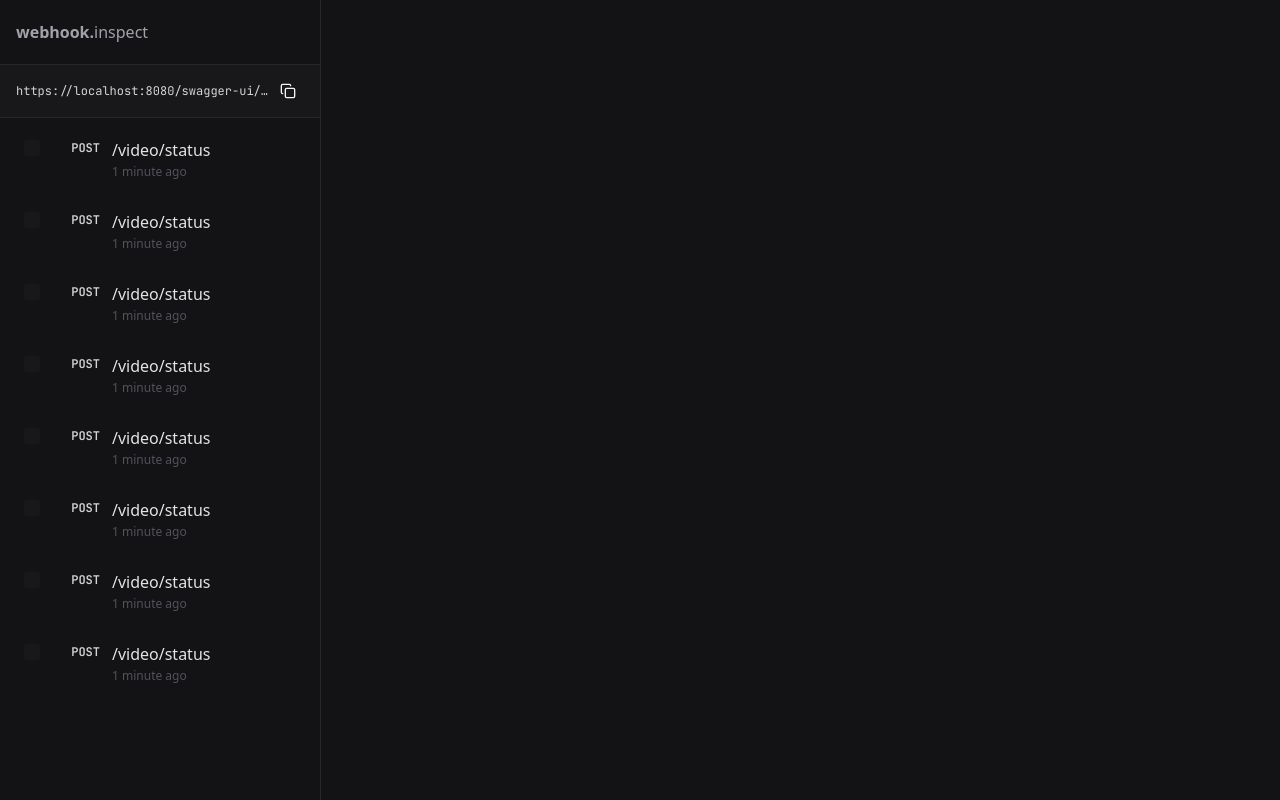
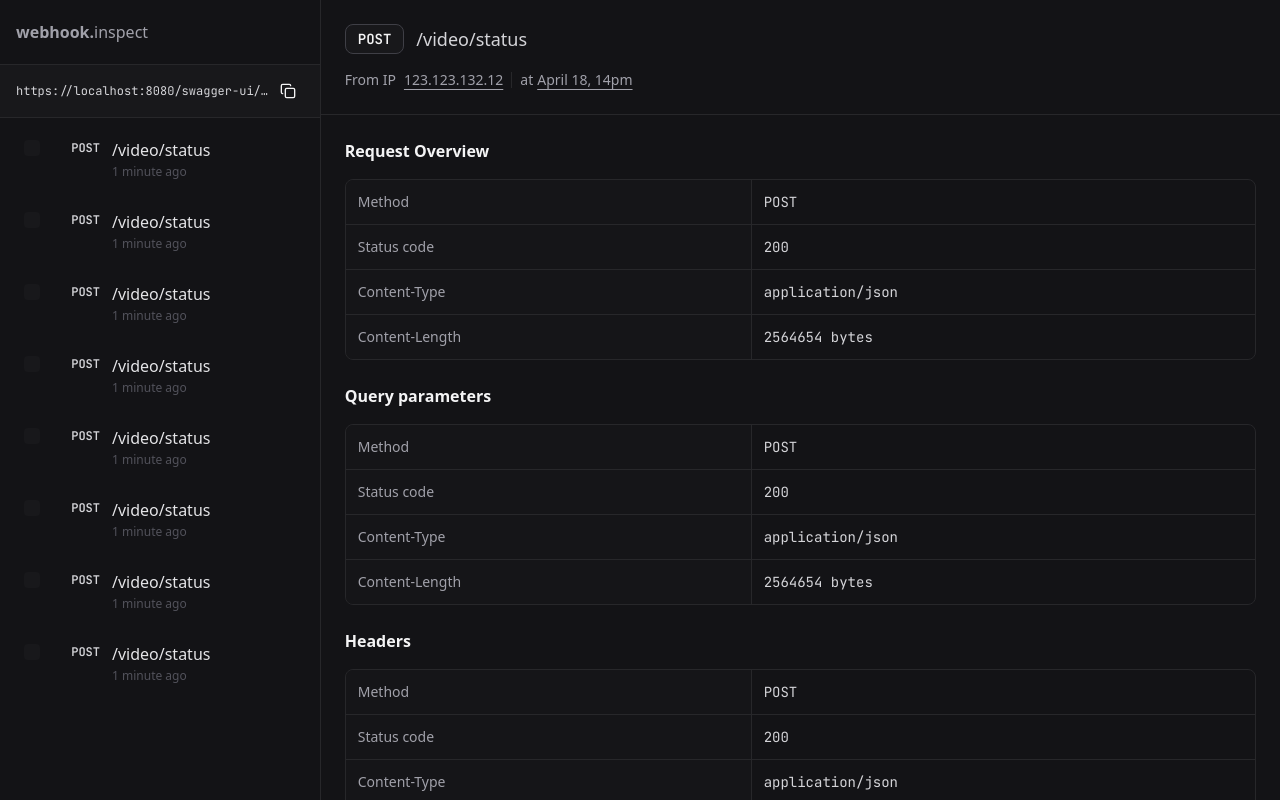
Before and after one commit to viniciusferreira7/inspector-web, a React (Vite) app: page / in a window 1280 px wide. Built offline with nearby package versions, Linux system fonts and the light colour scheme.

Commit message:
feat: header and table components

```diff
--- /dev/null
+++ b/src/components/section-data-table.tsx
@@ -0,0 +1,40 @@
+import type { ComponentProps } from "react";
+import { cnMerge } from "tailwind-variants";
+
+interface SectionDataTable extends ComponentProps<"div"> {
+  data: Array<{ key: string; value: string }>;
+}
+
+export function SectionDataTable({
+  data,
+  className,
+  ...props
+}: SectionDataTable) {
+  return (
+    <div
+      className={cnMerge(
+        "overflow-hidden rounded-lg border border-zinc-700",
+        className
+      )({ twMerge: true })}
+      {...props}
+    >
+      <table className="w-full">
+        {data.map((item) => {
+          return (
+            <tr
+              key={item.key}
+              className="border-zinc-700 border-b last:border-0"
+            >
+              <td className="border-zinc-700 border-r bg-zinc-800/50 p-3 font-medium text-sm text-zinc-400">
+                {item.key}
+              </td>
+              <td className="p-3 font-mono text-sm text-zinc-300">
+                {item.value}
+              </td>
+            </tr>
+          );
+        })}
+      </table>
+    </div>
+  );
+}
--- /dev/null
+++ b/src/components/section-title.tsx
@@ -0,0 +1,16 @@
+import type { ComponentProps } from "react";
+import { cnMerge } from "tailwind-variants";
+
+interface SectionTitleProps extends ComponentProps<"h3"> {}
+
+export function SectionTitle({ className, ...props }: SectionTitleProps) {
+  return (
+    <h3
+      className={cnMerge(
+        "font-semibold text-base text-zinc-100",
+        className
+      )({ twMerge: true })}
+      {...props}
+    />
+  );
+}
--- /dev/null
+++ b/src/components/ui/badge.tsx
@@ -0,0 +1,16 @@
+import type { ComponentProps } from "react";
+import { cnMerge } from "tailwind-variants";
+
+interface BadgeProps extends ComponentProps<"span"> {}
+
+export function Badge({ className, ...props }: BadgeProps) {
+  return (
+    <span
+      className={cnMerge(
+        "rounded-lg border border-zinc-600 bg-zinc-800 px-3 py-1 font-mono font-semibold text-sm text-zinc-100",
+        className
+      )({ twMerge: true })}
+      {...props}
+    />
+  );
+}
--- /dev/null
+++ b/src/components/ui/code-block.tsx
@@ -0,0 +1,16 @@
+import type { ComponentProps } from "react";
+import { cnMerge } from "tailwind-variants";
+
+interface CodeBlockProps extends ComponentProps<"div"> {}
+
+export function CodeBlock({ className, ...props }: CodeBlockProps) {
+  return (
+    <div
+      className={cnMerge(
+        "relative overflow-x-auto rounded-lg border border-zinc-700",
+        className
+      )({ twMerge: true })}
+      {...props}
+    ></div>
+  );
+}
--- /dev/null
+++ b/src/components/webhook-details-header.tsx
@@ -0,0 +1,23 @@
+import { Badge } from "./ui/badge";
+
+export function WebhookDetailsHeader() {
+  return (
+    <div className="space-y-4 border-zinc-700 border-b p-6">
+      <div className="flex items-center gap-3">
+        <Badge>POST</Badge>
+        <span className="font-medium text-lg text-zinc-300">/video/status</span>
+      </div>
+      <div className="flex items-center gap-2">
+        <div className="flex items-center gap-2 text-sm text-zinc-400">
+          <span>From IP</span>
+          <span className="underline underline-offset-4">123.123.132.12</span>
+        </div>
+        <span className="h-4 w-px bg-zinc-700" />
+        <div className="flex items-center gap-1 text-sm text-zinc-400">
+          <span>at</span>
+          <span className="underline underline-offset-4">April 18, 14pm</span>
+        </div>
+      </div>
+    </div>
+  );
+}
--- a/src/components/webhooks-list.tsx
+++ b/src/components/webhooks-list.tsx
@@ -16,5 +16,3 @@ export function WebhooksList() {
     </div>
   );
 }
-
-//TODO: 34:44 https://app.rocketseat.com.br/classroom/desafio-full-stack-com-ia
--- a/src/routes/index.tsx
+++ b/src/routes/index.tsx
@@ -1,12 +1,22 @@
 import { createFileRoute } from "@tanstack/react-router";
 import { Group, Panel, Separator } from "react-resizable-panels";
+import { SectionDataTable } from "../components/section-data-table";
+import { SectionTitle } from "../components/section-title";
 import { Sidebar } from "../components/sidebar";
+import { WebhookDetailsHeader } from "../components/webhook-details-header";
 
 export const Route = createFileRoute("/")({
   component: Index,
 });
 
 function Index() {
+  const overviewData = [
+    { key: "Method", value: "POST" },
+    { key: "Status code", value: "200" },
+    { key: "Content-Type", value: "application/json" },
+    { key: "Content-Length", value: "2564654 bytes" },
+  ];
+
   return (
     <div className="h-screen bg-zinc-900">
       <Group orientation="horizontal">
@@ -14,7 +24,30 @@ function Index() {
           <Sidebar />
         </Panel>
         <Separator className="w-px bg-zinc-700 transition-colors duration-150 hover:bg-zinc-600" />
-        <Panel defaultSize="80%" minSize="60%" maxSize="75%"></Panel>
+        <Panel defaultSize="80%" minSize="60%" maxSize="75%">
+          <div className="flex h-full flex-col">
+            <WebhookDetailsHeader />
+            <div className="flex overflow-y-auto">
+              <div className="w-full space-y-6 p-6">
+                <div className="space-y-4">
+                  <SectionTitle>Request Overview</SectionTitle>
+                  <SectionDataTable data={overviewData} />
+                </div>
+                <div className="space-y-4">
+                  <SectionTitle>Query parameters</SectionTitle>
+                  <SectionDataTable data={overviewData} />
+                </div>
+                <div className="space-y-4">
+                  <SectionTitle>Headers</SectionTitle>
+                  <SectionDataTable data={overviewData} />
+                </div>
+                <div className="space-y-4">
+                  <SectionTitle>Body</SectionTitle>
+                </div>
+              </div>
+            </div>
+          </div>
+        </Panel>
       </Group>
     </div>
   );
```
